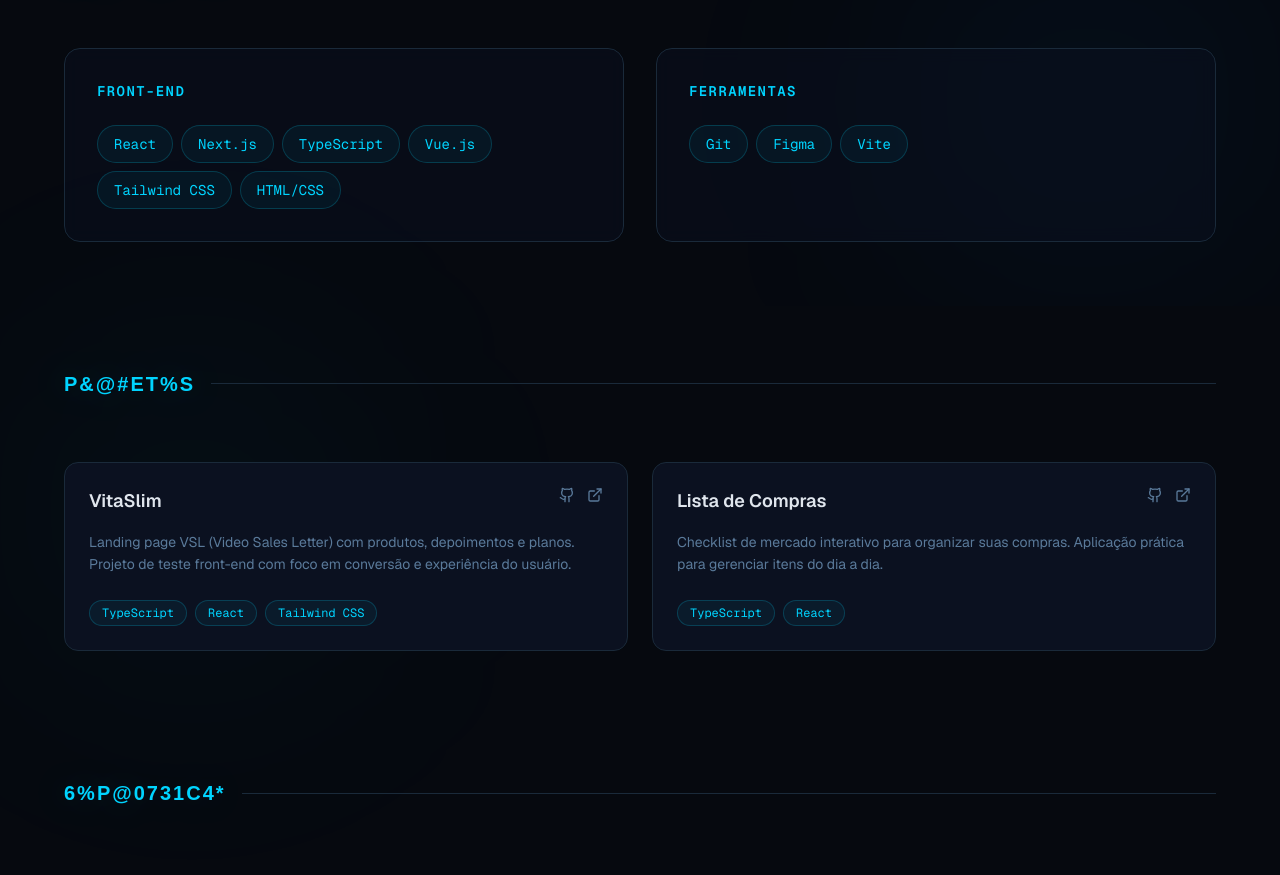
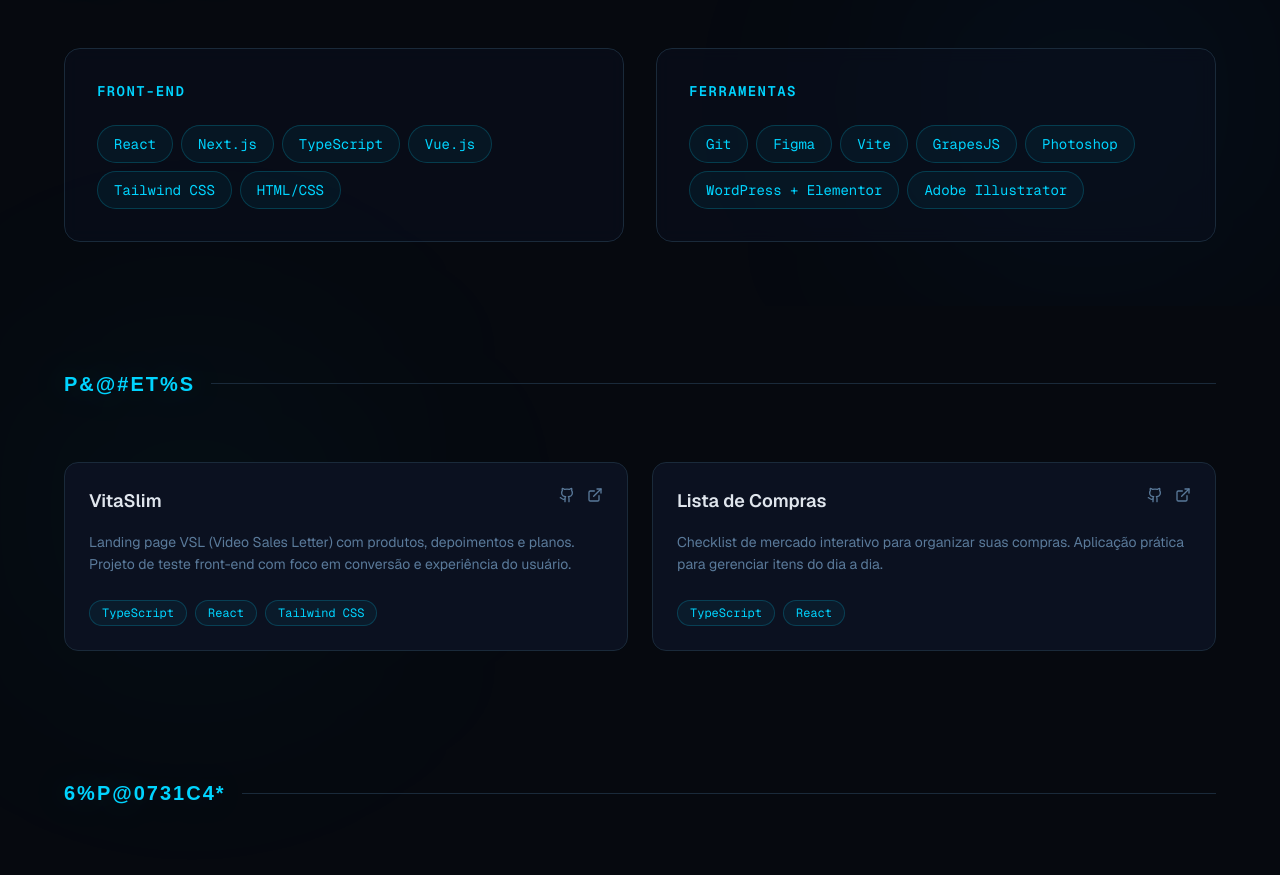
Before and after one commit to Rafa-Mont-ui/Portfolio_front_End, a Next.js app: page / in a window 1280 px wide. Shown: the part 1560-2435 px from the top of the page. Built offline with nearby package versions, Linux system fonts and the light colour scheme; a web font is replaced by a local one.

Commit message:
Update Skills component: add new tools to the skills list, enhancing the breadth of expertise showcased.

```diff
--- a/components/skills.tsx
+++ b/components/skills.tsx
@@ -11,7 +11,15 @@ const skills = [
   },
   {
     category: "Ferramentas",
-    items: ["Git", "Figma", "Vite"],
+    items: [
+      "Git",
+      "Figma",
+      "Vite",
+      "GrapesJS",
+      "Photoshop",
+      "WordPress + Elementor",
+      "Adobe Illustrator",
+    ],
   },
 ]
 
```
